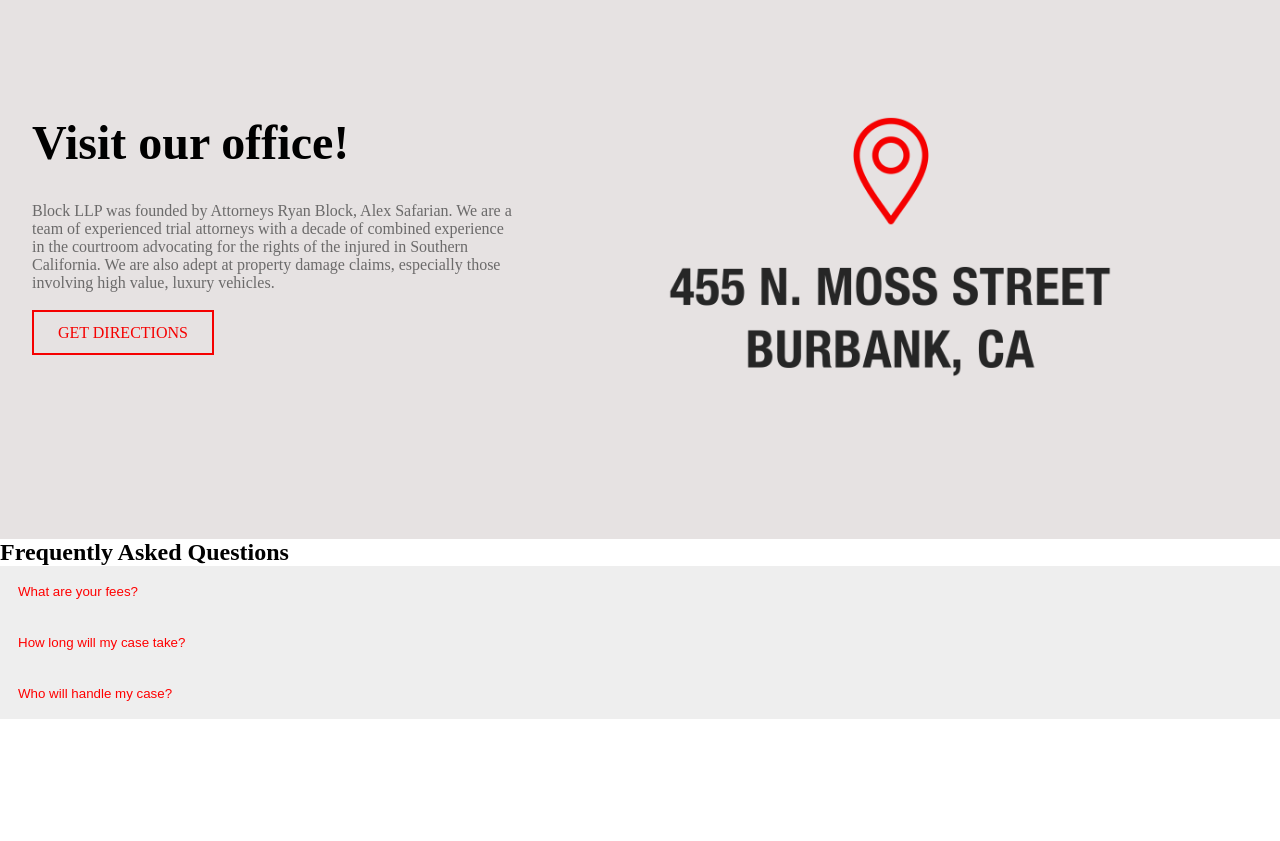
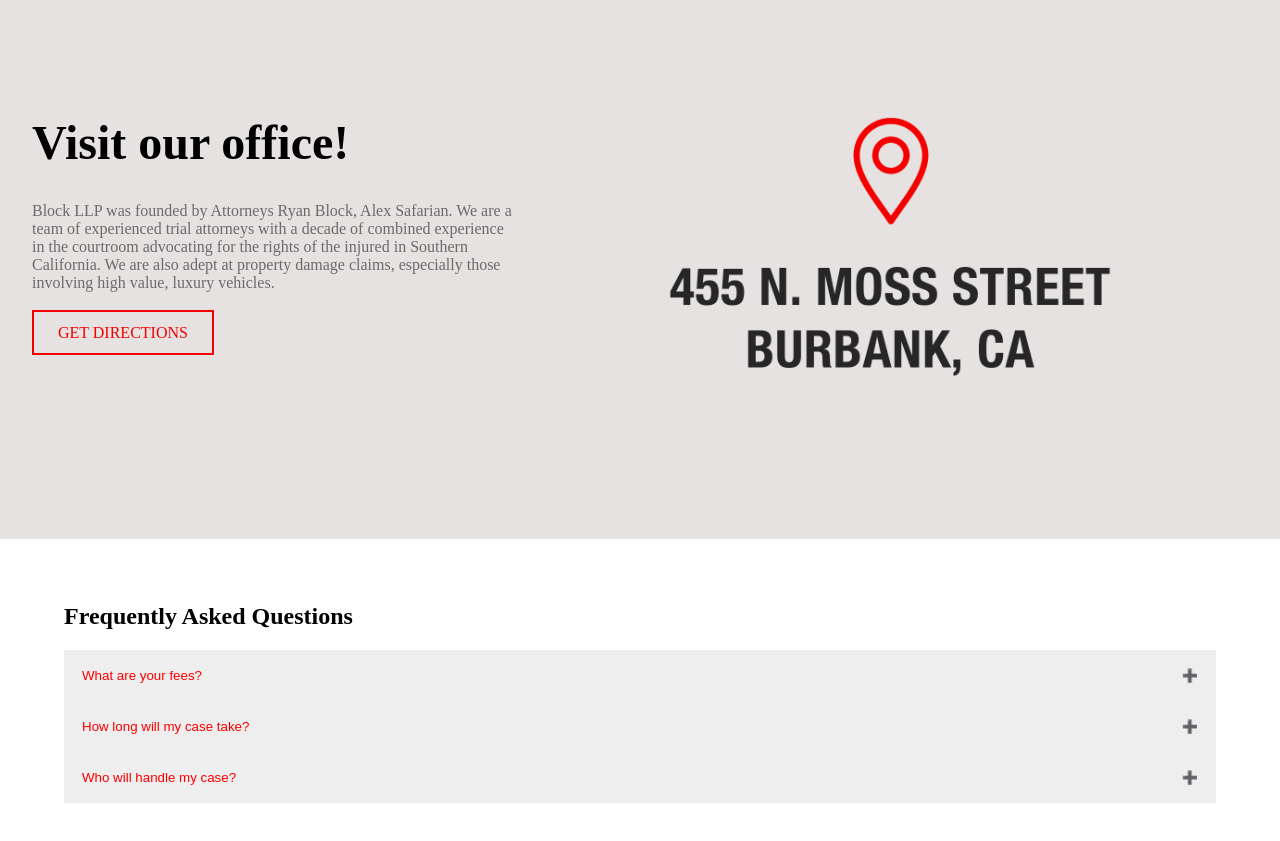
Before and after one commit to block-firm/legalsite, a plain HTML site: page about.html in a window 1280 px wide. Shown: the part 653-1494 px from the top of the page. Before the commit the page ends 1372 px from the top, so only its background shows below. Drawn offline with Linux system fonts and the light colour scheme.

Commit message:
Update style.css

```diff
--- a/style.css
+++ b/style.css
@@ -383,6 +383,14 @@ input[type=submit] {
 
 /*-- ACCORDIoN SECTION --*/
 
+.accordion-section {
+    margin: 5% 5%;
+}
+
+.accordion-section h2 {
+    margin-bottom: 20px;
+}
+
 .accordion {
     background: #eee;
     color: red;
@@ -404,3 +412,15 @@ input[type=submit] {
     overflow: hidden;
     display: none;
 }
+
+.accordion:after {
+    content: '\02795'; /* Unicode character for "plus" sign (+) */
+    font-size: 13px;
+    color: #777;
+    float: right;
+    margin-left: 5px;
+  }
+
+  .active:after {
+    content: "\2796"; /* Unicode character for "minus" sign (-) */
+  }
```
